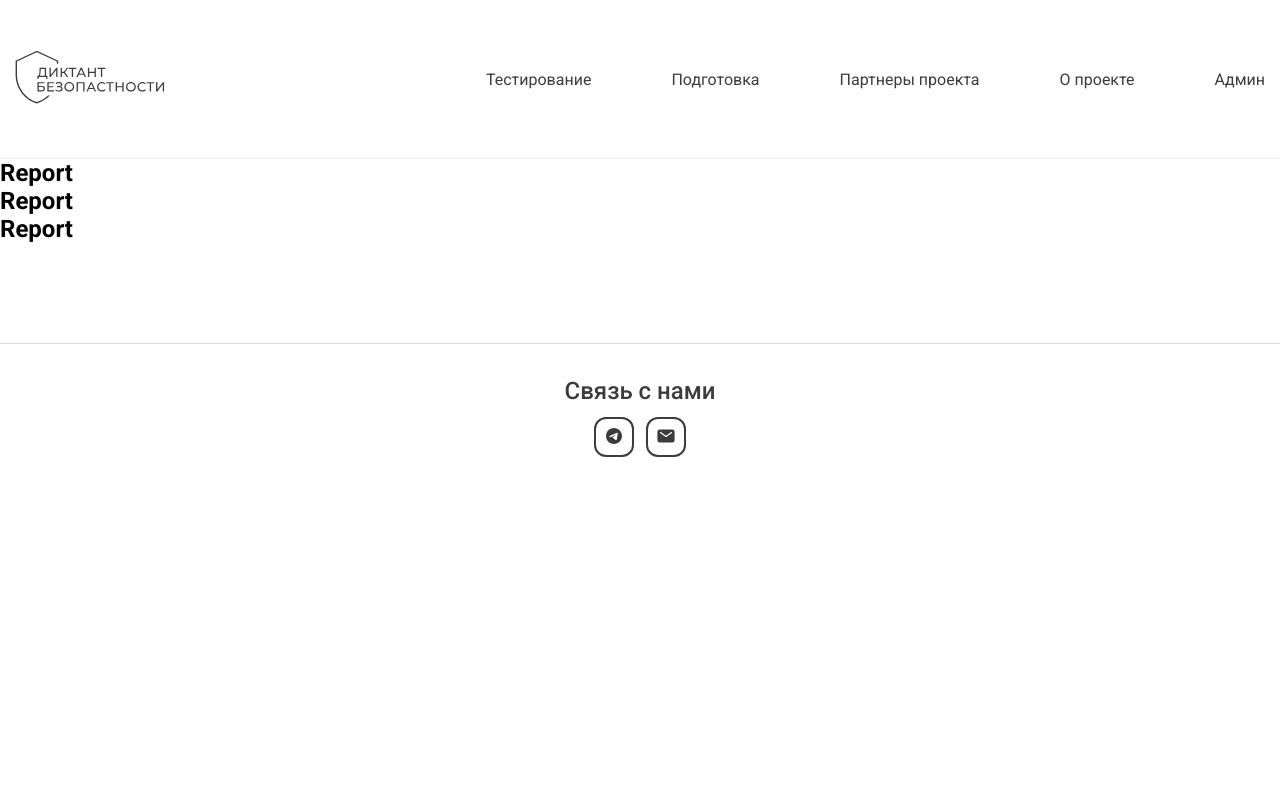
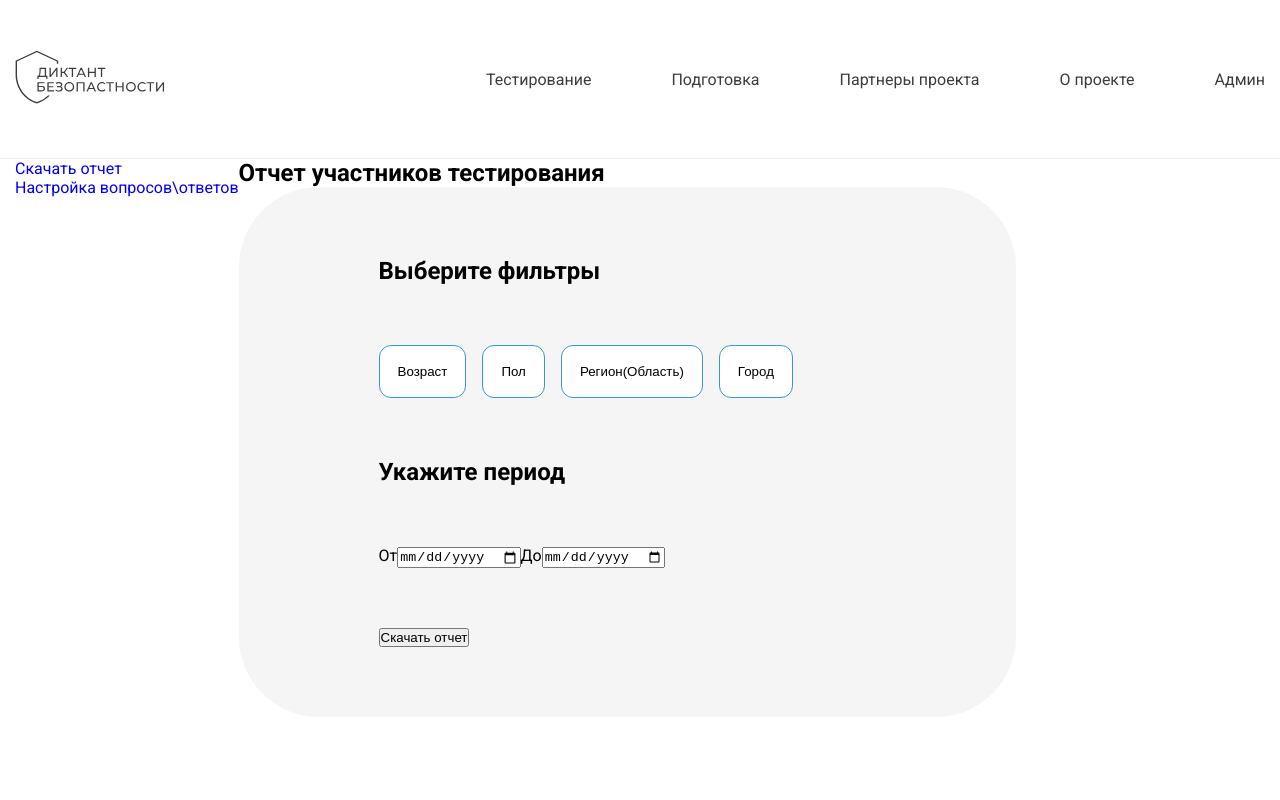
Before and after one commit to mishagukasyan/safety_dictate, a React app: page /adminReport in a window 1280 px wide. Shown: the top 800 px of the page. Built offline with nearby package versions, Linux system fonts and the light colour scheme.

Commit message:
add menu, admindashboard

```diff
--- a/src/App.tsx
+++ b/src/App.tsx
@@ -14,13 +14,15 @@ import { TestSectionPage4 } from "./layout/training/trainingTestSection/TestSect
 import { AboutTheProject } from "./layout/aboutProject/AboutTheProject";
 // import { AdminLoader } from "./admin/AdminLoader";
 import { AdminDashboard } from "./admin/AdminDashboard";
-import { AdminReport } from "./admin/adminReport/AdminReport";
+import { AdminPanel } from "./admin/adminFile/AdminPanel";
 
 function App() {
+  const isAdminPanel: boolean = false;
+
   return (
     <BrowserRouter>
       <div>
-        <Header />
+        <Header isAdminPanel={isAdminPanel} />
         <Routes>
           <Route path="/main" element={<Main />} />
           <Route path="/testing" element={<Testing />} />
@@ -32,7 +34,7 @@ function App() {
           <Route path="/testSectionPage3" element={<TestSectionPage3 />} />
           <Route path="/testSectionPage4" element={<TestSectionPage4 />} />
           <Route path="/admin" element={<AdminDashboard />} />
-          <Route path="/adminReport" element={<AdminReport />} />
+          <Route path="/adminReport" element={<AdminPanel />} />
 
           {/* <Route path="/admin/:adminToken/*" element={<AdminLoader />} /> */}
         </Routes>
--- /dev/null
+++ b/src/admin/adminFile/AdminHeader.tsx
@@ -0,0 +1,20 @@
+import React from "react";
+import styled from "styled-components";
+import { Logo } from "../../components/logo/Logo";
+
+export const AdminHeader = () => {
+  return (
+    <StyledAdminHeader>
+      <Logo />
+      <h2></h2>
+      <NavLink>перейти на сайт</NavLink>
+      <button>Выход</button>
+    </StyledAdminHeader>
+  );
+};
+
+const StyledAdminHeader = styled.div`
+  display: flex;
+`;
+
+const NavLink = styled.nav``;
--- /dev/null
+++ b/src/admin/adminFile/AdminPanel.tsx
@@ -0,0 +1,32 @@
+import React from "react";
+import styled from "styled-components";
+import { Container } from "../../components/Container";
+import { ReportComponent } from "./ReportComponent";
+
+export const AdminPanel = () => {
+  return (
+    <Container>
+      <StyledDiv>
+        <DashboardMenu>
+          <a href="#">Скачать отчет</a>
+          <a href="#">Настройка вопросов\ответов</a>
+        </DashboardMenu>
+        <ReportMenu>
+          <h2>Отчет участников тестирования</h2>
+          <ReportComponent />
+        </ReportMenu>
+      </StyledDiv>
+    </Container>
+  );
+};
+
+const StyledDiv = styled.div`
+  display: flex;
+`;
+
+const DashboardMenu = styled.div`
+  display: flex;
+  flex-direction: column;
+`;
+
+const ReportMenu = styled.div``;
--- /dev/null
+++ b/src/admin/adminFile/ReportComponent.tsx
@@ -0,0 +1,134 @@
+import React, { useState } from "react";
+import styled from "styled-components";
+
+export const ReportComponent = () => {
+  // Состояния для фильтров
+  const [age, setAge] = useState(false);
+  const [gender, setGender] = useState(false);
+  const [region, setRegion] = useState(false);
+  const [city, setCity] = useState(false);
+
+  // Состояния для периода от и до
+  const [startDate, setStartDate] = useState("");
+  const [endDate, setEndDate] = useState("");
+
+  // Обработчик фильтров
+  const handleFilterChange = (filterName: string) => {
+    switch (filterName) {
+      case "age":
+        setAge(!age);
+        break;
+      case "gender":
+        setGender(!gender);
+        break;
+      case "region":
+        setRegion(!region);
+        break;
+      case "city":
+        setCity(!city);
+        break;
+      default:
+        break;
+    }
+  };
+
+  // Обработчик периода
+  const handleDateChange = (dateName: string, value: string) => {
+    switch (dateName) {
+      case "startDate":
+        setStartDate(value);
+        break;
+      case "endDate":
+        setEndDate(value);
+        break;
+      default:
+        break;
+    }
+  };
+
+  // Обработчик нажатия на кнопку "Скачать"
+  const handleDownload = () => {
+    // Здесь можно добавить логику для скачивания отчета
+    // Например, формирование запроса на сервер с выбранными фильтрами и периодом
+    // Затем сервер отправляет отчет в виде файла, который браузер скачивает
+    alert("Отчет скачан!");
+  };
+
+  return (
+    <StyledReportComponent>
+      {/* Фильтры */}
+      <h2>Выберите фильтры</h2>
+      <StyledFilter>
+        <FilterButton
+          className={age ? "selected" : ""}
+          onClick={() => handleFilterChange("age")}
+        >
+          Возраст
+        </FilterButton>
+        <FilterButton
+          className={gender ? "selected" : ""}
+          onClick={() => handleFilterChange("gender")}
+        >
+          Пол
+        </FilterButton>
+        <FilterButton
+          className={region ? "selected" : ""}
+          onClick={() => handleFilterChange("region")}
+        >
+          Регион(Область)
+        </FilterButton>
+        <FilterButton
+          className={city ? "selected" : ""}
+          onClick={() => handleFilterChange("city")}
+        >
+          Город
+        </FilterButton>
+      </StyledFilter>
+      {/* Период */}
+      <h2>Укажите период</h2>
+      <div>
+        <label>
+          От
+          <input
+            type="date"
+            value={startDate}
+            onChange={(e) => handleDateChange("startDate", e.target.value)}
+          />
+        </label>
+        <label>
+          До
+          <input
+            type="date"
+            value={endDate}
+            onChange={(e) => handleDateChange("endDate", e.target.value)}
+          />
+        </label>
+      </div>
+      {/* Кнопка "Скачать" */}
+      <button onClick={handleDownload}>Скачать отчет</button>
+    </StyledReportComponent>
+  );
+};
+
+const StyledReportComponent = styled.div`
+  display: flex;
+  padding: 70px 223px 70px 140px;
+  flex-direction: column;
+  justify-content: center;
+  align-items: flex-start;
+  gap: 60px;
+  border-radius: 80px;
+  background: #f5f5f5;
+`;
+
+const StyledFilter = styled.div`
+  display: flex;
+  gap: 16px;
+`;
+const FilterButton = styled.button`
+  border-radius: 12px;
+  border: 1px solid #3798cd;
+  background: #fff;
+  padding: 18px;
+  cursor: pointer;
+`;
--- a/src/admin/adminReport/AdminReport.tsx
+++ /dev/null
@@ -1,14 +0,0 @@
-import React from "react";
-import styled from "styled-components";
-
-export const AdminReport = () => {
-  return (
-    <StyledDiv>
-      <h2>Report</h2>
-      <h2>Report</h2>
-      <h2>Report</h2>
-    </StyledDiv>
-  );
-};
-
-const StyledDiv = styled.div``;
--- a/src/layout/header/Header.tsx
+++ b/src/layout/header/Header.tsx
@@ -3,14 +3,19 @@ import styled from "styled-components";
 import { Logo } from "../../components/logo/Logo";
 import { Menu } from "../../components/menu/Menu";
 import { Container } from "../../components/Container";
+import { AdminHeader } from "../../admin/adminFile/AdminHeader";
 
-export const Header = () => {
+interface HeaderProps {
+  isAdminPanel: boolean;
+}
+
+export const Header: React.FC<HeaderProps> = ({ isAdminPanel }) => {
   return (
     <StyledHeader>
       <Container>
         <ContainerMenu>
           <Logo />
-          <Menu />
+          {isAdminPanel ? <AdminHeader /> : <Menu />}
         </ContainerMenu>
       </Container>
     </StyledHeader>
```
